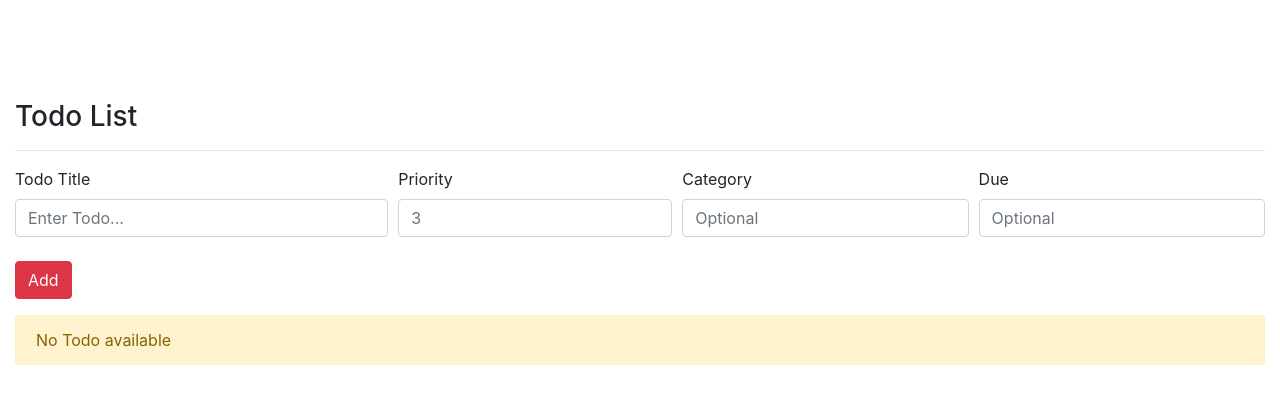
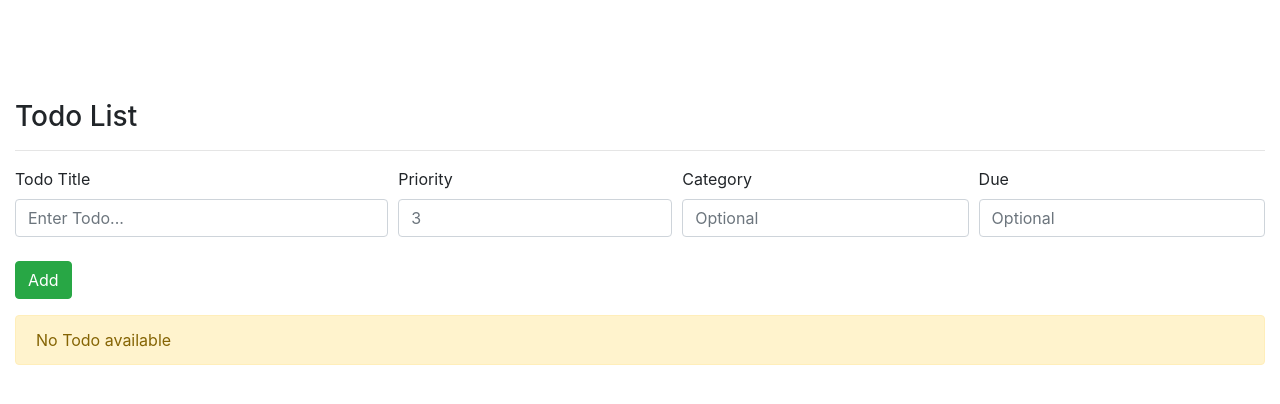
Before and after one commit to Paul-f1994/Todo-List-App, a Flask app: page / in a window 1280 px wide. Shown: the top 404 px of the page. Run offline with Flask 2, Linux system fonts and the light colour scheme; data that the repository does not hold is empty; some libraries are stand-ins or nearby versions.

Commit message:
Change add button color

```diff
--- a/templates/index.html
+++ b/templates/index.html
@@ -62,7 +62,7 @@
                         <input type="text" class="form-control" id="due" name="due" placeholder="Optional"><br>
                     </div>
                 </div>
-                <button type="submit" class="btn btn-danger">Add</button>
+                <button type="submit" class="btn btn-success">Add</button>
             </div>
         </form>
         {% if todo_lists == {} %}
```
